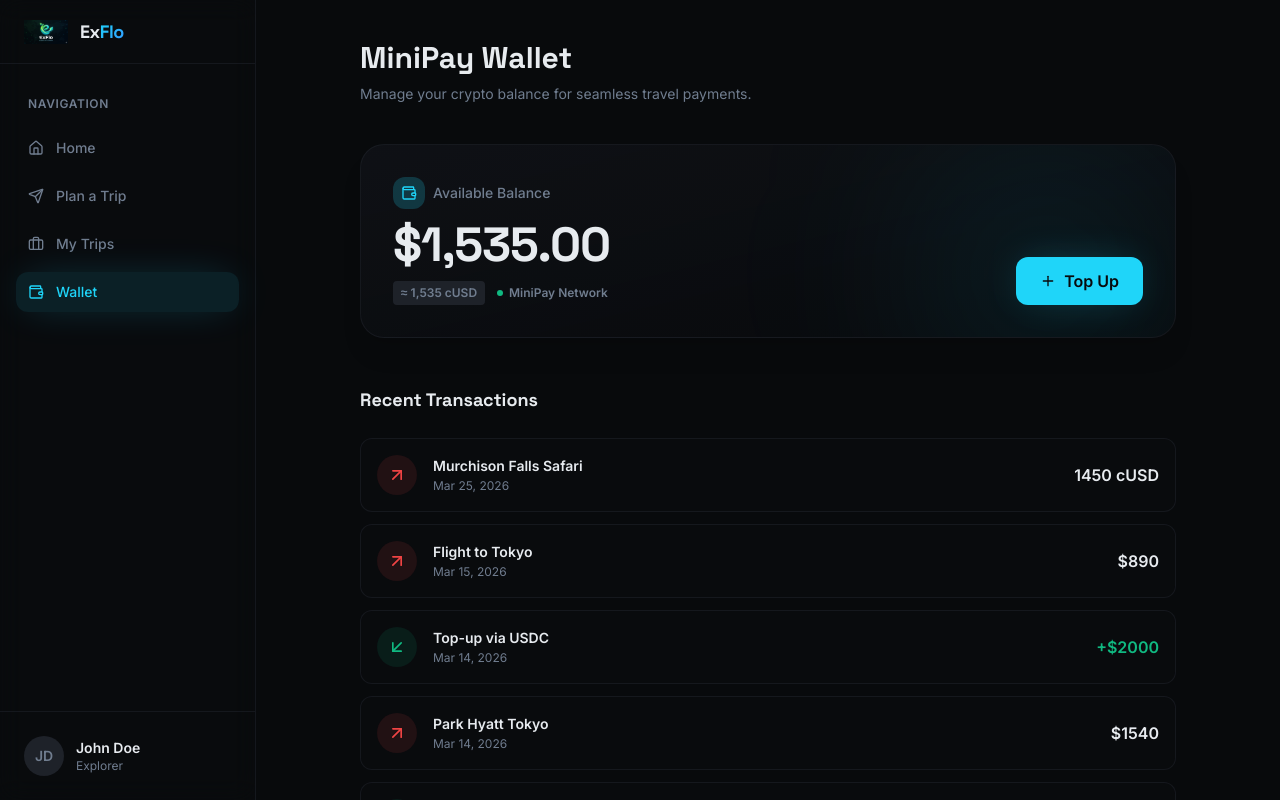
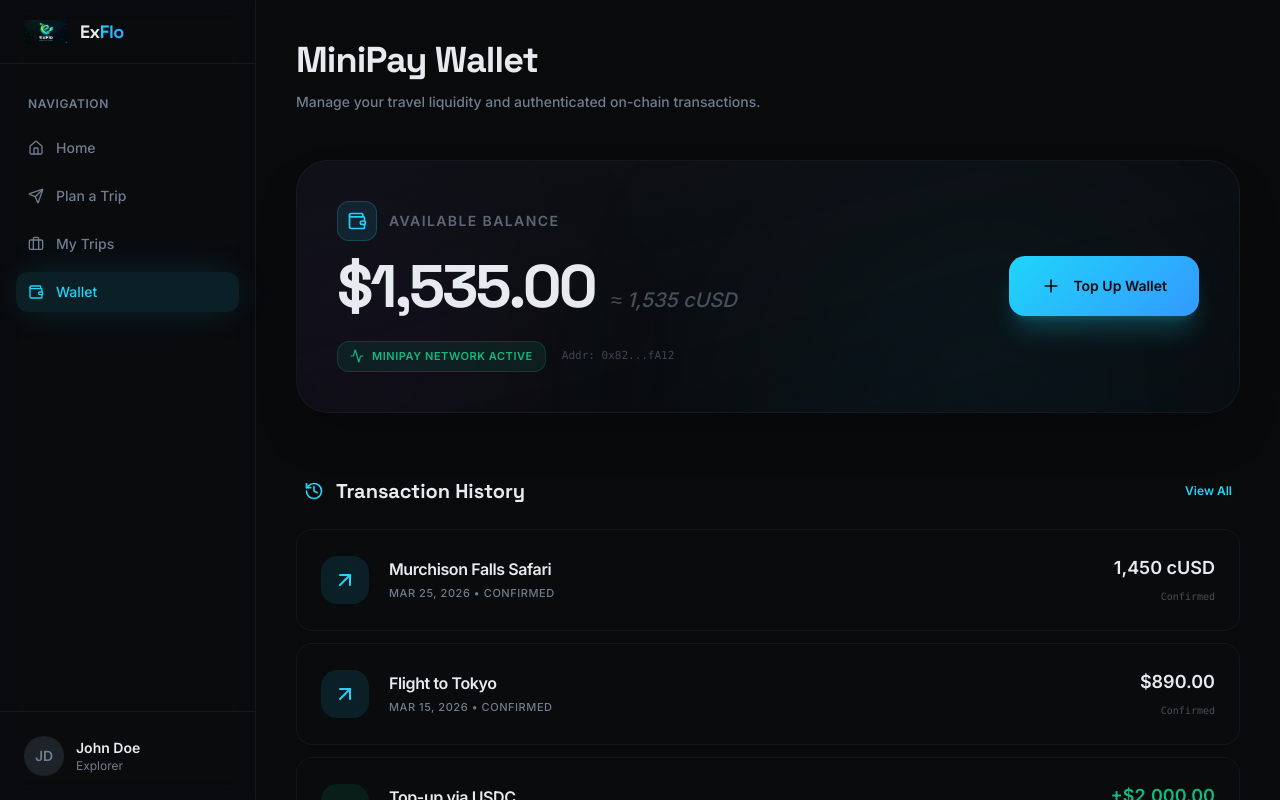
Before and after one commit to EGABO-TECH/ExFlo, a React (Vite) app: page /ExFlo/wallet in a window 1280 px wide. Built offline with nearby package versions, Linux system fonts and the light colour scheme; the HTML template or start-up script is replaced by a standard one.

Commit message:
feat: exhaustive 1:1 parity final push - sidebar, trips, and wallet sync

```diff
--- a/src/pages/Plan.tsx
+++ b/src/pages/Plan.tsx
@@ -177,7 +177,7 @@
             <h1 className="font-display font-bold text-foreground leading-tight">AI Pilot</h1>
             <p className="flex items-center gap-1.5 text-[10px] font-semibold text-muted-foreground uppercase tracking-wider">
               <span className="h-1.5 w-1.5 rounded-full bg-emerald-500 animate-pulse" />
-              Agentic Node Online
+              Online — Ready to plan
             </p>
           </div>
         </div>
@@ -314,7 +314,7 @@
                   }
                 }}
                 disabled={isTyping || showCheckout}
-                placeholder="Tell the AI Pilot your travel dreams..."
+                placeholder="Tell me where you want to go..."
                 className="flex-1 bg-transparent border-none outline-none py-3.5 text-[15px] resize-none max-h-32 text-foreground placeholder:text-muted-foreground/60 leading-relaxed scrollbar-hide"
               />
               <button
--- a/src/pages/Trips.tsx
+++ b/src/pages/Trips.tsx
@@ -1,79 +1,100 @@
-import { MapPin } from "lucide-react";
+import { MapPin, Calendar, CreditCard } from "lucide-react";
+import { motion } from "framer-motion";
 
 export default function Trips() {
   const trips = [
     {
       destination: "Uganda Safari",
       dates: "Oct 12 – Oct 17, 2026",
-      cost: "1450 cUSD",
+      cost: "1,450 cUSD",
       status: "active",
+      id: "TRP-UG502"
     },
     {
       destination: "Tokyo, Japan",
       dates: "Apr 15 – Apr 22, 2026",
-      cost: "$2840",
+      cost: "$2,840",
       status: "active",
+      id: "TRP-TYO10"
     },
     {
       destination: "Barcelona, Spain",
       dates: "May 10 – May 16, 2026",
-      cost: "$1920",
+      cost: "$1,920",
       status: "upcoming",
+      id: "TRP-BCN04"
     },
     {
       destination: "Bali, Indonesia",
       dates: "Feb 1 – Feb 10, 2026",
-      cost: "$2150",
+      cost: "$2,150",
       status: "completed",
+      id: "TRP-BAL88"
     },
   ];
 
   return (
-    <div className="p-6 md:p-10 max-w-4xl mx-auto">
-      <div className="mb-10">
-        <h1 className="font-display text-3xl font-bold mb-2">My Trips</h1>
-        <p className="text-muted-foreground text-sm">
-          Your AI Pilot is monitoring all active journeys.
+    <div className="p-6 md:p-10 max-w-5xl mx-auto py-16">
+      <div className="mb-12">
+        <h1 className="font-display text-4xl font-bold mb-3 tracking-tight">My Trips</h1>
+        <p className="text-muted-foreground text-sm font-medium">
+          Your AI Pilot is monitoring all active journeys and upcoming Flows.
         </p>
       </div>
 
-      <div className="flex flex-col gap-4">
+      <div className="grid grid-cols-1 gap-6">
         {trips.map((trip, i) => (
-          <div
+          <motion.div
             key={i}
-            className="group relative rounded-2xl border border-border/50 bg-card/30 backdrop-blur-sm p-6 transition-all hover:bg-card/50 hover:border-border"
+            initial={{ opacity: 0, y: 20 }}
+            animate={{ opacity: 1, y: 0 }}
+            transition={{ delay: i * 0.1 }}
+            className="group relative rounded-[28px] border border-border/40 bg-card/40 backdrop-blur-xl p-8 transition-all hover:bg-card/60 hover:border-primary/20 shadow-sm"
           >
-            <div className="flex flex-col sm:flex-row sm:items-center justify-between gap-4">
-              <div className="flex items-start gap-4">
-                <div className="h-10 w-10 rounded-xl bg-primary/10 flex items-center justify-center shrink-0">
-                  <MapPin className="h-5 w-5 text-primary" />
+            <div className="flex flex-col lg:flex-row lg:items-center justify-between gap-8">
+              <div className="flex items-start gap-6">
+                <div className="h-14 w-14 rounded-2xl bg-primary/10 flex items-center justify-center shrink-0 border border-primary/20 group-hover:bg-primary/20 transition-colors">
+                  <MapPin className="h-7 w-7 text-primary" />
                 </div>
                 <div>
-                  <h3 className="font-display text-xl font-bold text-foreground">
+                  <div className="flex items-center gap-3 mb-1">
+                    <h3 className="font-display text-2xl font-bold text-foreground">
                         {trip.destination}
                     </h3>
-                  <p className="text-sm text-muted-foreground mt-1">
-                    {trip.dates}
-                  </p>
-                </div>
-              </div>
-
-              <div className="flex sm:flex-col items-center sm:items-end justify-between sm:justify-center gap-2 border-t border-border/50 sm:border-0 pt-4 sm:pt-0 mt-2 sm:mt-0">
                     <span
-                  className={`px-3 py-1 rounded-full text-xs font-semibold ${
+                      className={`px-3 py-1 rounded-full text-[10px] font-bold uppercase tracking-wider border ${
                         trip.status === "active"
-                      ? "bg-emerald-500/10 text-emerald-500 border border-emerald-500/20"
+                          ? "bg-emerald-500/10 text-emerald-500 border-emerald-500/20"
                           : trip.status === "upcoming"
-                      ? "bg-blue-500/10 text-blue-500 border border-blue-500/20"
-                      : "bg-secondary text-muted-foreground border border-border/50"
+                          ? "bg-blue-500/10 text-blue-500 border-blue-500/20"
+                          : "bg-secondary/50 text-muted-foreground border-border/50"
                       }`}
                     >
                       {trip.status}
                     </span>
-                <span className="font-bold text-lg">{trip.cost}</span>
+                  </div>
+                  <div className="flex flex-wrap gap-5 mt-3 text-sm text-muted-foreground font-medium">
+                    <div className="flex items-center gap-2">
+                      <Calendar className="h-4 w-4 text-primary/60" /> {trip.dates}
+                    </div>
+                    <div className="flex items-center gap-2">
+                        <span className="text-[10px] font-mono opacity-50">ID: {trip.id}</span>
                     </div>
                   </div>
                 </div>
+              </div>
+
+              <div className="flex items-center justify-between lg:justify-end gap-10 pt-6 lg:pt-0 border-t lg:border-t-0 border-border/20">
+                <div className="text-right">
+                  <p className="text-[10px] font-bold text-muted-foreground uppercase tracking-widest mb-1">Total Cost</p>
+                  <p className="text-2xl font-display font-bold text-foreground">{trip.cost}</p>
+                </div>
+                <button className="h-12 px-6 rounded-xl bg-secondary/50 border border-border/50 text-xs font-bold hover:bg-primary hover:text-primary-foreground hover:border-primary transition-all">
+                    Manage Flow
+                </button>
+              </div>
+            </div>
+          </motion.div>
         ))}
       </div>
     </div>
--- a/src/pages/Wallet.tsx
+++ b/src/pages/Wallet.tsx
@@ -1,101 +1,130 @@
-import { Wallet as WalletIcon, ArrowUpRight, ArrowDownLeft, Plus } from "lucide-react";
+import { Wallet as WalletIcon, ArrowUpRight, ArrowDownLeft, Plus, History, Activity } from "lucide-react";
+import { motion } from "framer-motion";
 
 export default function Wallet() {
   const transactions = [
     {
       title: "Murchison Falls Safari",
       date: "Mar 25, 2026",
-      amount: "1450 cUSD",
+      amount: "1,450 cUSD",
       type: "out",
+      status: "Confirmed"
     },
     {
       title: "Flight to Tokyo",
       date: "Mar 15, 2026",
-      amount: "$890",
+      amount: "$890.00",
       type: "out",
+      status: "Confirmed"
     },
     {
       title: "Top-up via USDC",
       date: "Mar 14, 2026",
-      amount: "+$2000",
+      amount: "+$2,000.00",
       type: "in",
+      status: "Completed"
     },
     {
       title: "Park Hyatt Tokyo",
       date: "Mar 14, 2026",
-      amount: "$1540",
+      amount: "$1,540.00",
       type: "out",
+      status: "Confirmed"
     },
     {
       title: "Top-up via cUSD",
       date: "Mar 10, 2026",
-      amount: "+$1500",
+      amount: "+$1,500.00",
       type: "in",
+      status: "Completed"
     },
   ];
 
   return (
-    <div className="p-6 md:p-10 max-w-4xl mx-auto">
-      <div className="mb-10">
-        <h1 className="font-display text-3xl font-bold mb-2">MiniPay Wallet</h1>
-        <p className="text-muted-foreground text-sm">
-          Manage your crypto balance for seamless travel payments.
+    <div className="p-6 md:p-10 max-w-5xl mx-auto py-16">
+      <div className="mb-12">
+        <h1 className="font-display text-4xl font-bold mb-3 tracking-tight">MiniPay Wallet</h1>
+        <p className="text-muted-foreground text-sm font-medium">
+          Manage your travel liquidity and authenticated on-chain transactions.
         </p>
       </div>
 
-      {/* Balance Card */}
-      <div className="rounded-3xl bg-gradient-to-br from-card/80 to-background border border-border/50 p-8 shadow-xl relative overflow-hidden mb-12">
-        <div className="absolute top-0 right-0 w-64 h-64 bg-primary/10 blur-[100px] rounded-full pointer-events-none" />
+      {/* Balance Card - Refined Parity */}
+      <motion.div
+        initial={{ opacity: 0, y: 20 }}
+        animate={{ opacity: 1, y: 0 }}
+        className="rounded-[32px] bg-gradient-to-br from-card/80 via-card/40 to-background border border-border/50 p-10 shadow-2xl relative overflow-hidden mb-16"
+      >
+        <div className="absolute top-0 right-0 w-[500px] h-[500px] bg-primary/5 blur-[120px] rounded-full pointer-events-none" />
+        <div className="absolute -bottom-20 -left-20 w-[300px] h-[300px] bg-purple-500/5 blur-[100px] rounded-full pointer-events-none" />
 
-        <div className="flex flex-col sm:flex-row gap-6 justify-between items-start sm:items-end relative z-10">
+        <div className="flex flex-col lg:flex-row gap-10 justify-between items-start lg:items-center relative z-10">
           <div>
-            <div className="flex items-center gap-2 text-muted-foreground mb-3">
-              <div className="h-8 w-8 rounded-lg bg-primary/20 flex items-center justify-center">
-                <WalletIcon className="h-4 w-4 text-primary" />
+            <div className="flex items-center gap-3 text-muted-foreground mb-4">
+              <div className="h-10 w-10 rounded-xl bg-primary/10 flex items-center justify-center border border-primary/20">
+                <WalletIcon className="h-5 w-5 text-primary" />
               </div>
-              <span className="text-sm font-medium">Available Balance</span>
+              <span className="text-sm font-bold uppercase tracking-widest opacity-80">Available Balance</span>
             </div>
-            <div className="font-display text-5xl font-bold tracking-tight text-foreground">
-              $1,535.00
+            <div className="flex items-baseline gap-4">
+                <div className="font-display text-6xl font-bold tracking-tighter text-foreground">
+                    $1,535.00
+                </div>
+                <div className="text-xl font-medium text-muted-foreground opacity-60 italic">
+                    ≈ 1,535 cUSD
+                </div>
             </div>
-            <div className="flex items-center gap-3 mt-3 text-xs font-semibold text-muted-foreground">
-              <span className="px-2 py-1 rounded bg-secondary">≈ 1,535 cUSD</span>
-              <span className="flex items-center gap-1.5">
-                <span className="h-1.5 w-1.5 rounded-full bg-emerald-500" /> MiniPay Network
-              </span>
+            <div className="flex items-center gap-4 mt-6">
+                <div className="flex items-center gap-2 px-3 py-1.5 rounded-lg bg-emerald-500/10 border border-emerald-500/20">
+                    <Activity className="h-3.5 w-3.5 text-emerald-500" />
+                    <span className="text-[11px] font-bold text-emerald-500 uppercase tracking-wider">MiniPay Network Active</span>
+                </div>
+                <span className="text-[11px] font-mono text-muted-foreground opacity-50">Addr: 0x82...fA12</span>
             </div>
           </div>
 
-          <button className="flex items-center gap-2 bg-primary text-primary-foreground px-6 py-3 rounded-xl font-bold hover:opacity-90 transition-opacity glow-primary w-full sm:w-auto justify-center">
-            <Plus className="h-4 w-4" /> Top Up
+          <button className="flex items-center gap-3 bg-gradient-primary text-primary-foreground px-8 py-5 rounded-2xl font-bold text-sm shadow-xl shadow-primary/20 hover:scale-[1.02] transition-all active:scale-[0.98] w-full lg:w-auto justify-center">
+            <Plus className="h-5 w-5" /> Top Up Wallet
           </button>
         </div>
-      </div>
+      </motion.div>
 
-      {/* Transactions */}
-      <div>
-        <h3 className="font-bold text-lg mb-6 flex items-center gap-2">
-          Recent Transactions
-        </h3>
+      {/* Transactions - Full Parity List */}
+      <div className="space-y-6">
+        <div className="flex items-center justify-between px-2">
+            <h3 className="font-display text-xl font-bold flex items-center gap-3">
+                <History className="h-5 w-5 text-primary" /> Transaction History
+            </h3>
+            <button className="text-xs font-bold text-primary hover:underline">View All</button>
+        </div>
 
-        <div className="flex flex-col gap-3">
+        <div className="grid grid-cols-1 gap-3">
           {transactions.map((tx, i) => (
-            <div key={i} className="flex items-center justify-between p-4 rounded-xl border border-border/50 bg-card/20 hover:bg-card/40 transition-colors">
-              <div className="flex items-center gap-4">
-                <div className={`h-10 w-10 rounded-full flex items-center justify-center ${
-                  tx.type === 'in' ? 'bg-emerald-500/10 text-emerald-500' : 'bg-red-500/10 text-red-500'
+            <motion.div
+                key={i}
+                initial={{ opacity: 0, x: -10 }}
+                animate={{ opacity: 1, x: 0 }}
+                transition={{ delay: i * 0.05 }}
+                className="flex items-center justify-between p-6 rounded-2xl border border-border/40 bg-card/20 hover:bg-card/40 hover:border-border/60 transition-all group"
+            >
+              <div className="flex items-center gap-5">
+                <div className={`h-12 w-12 rounded-2xl flex items-center justify-center transition-transform group-hover:scale-110 ${
+                  tx.type === 'in' ? 'bg-emerald-500/10 text-emerald-500' : 'bg-primary/10 text-primary uppercase'
                 }`}>
-                  {tx.type === 'in' ? <ArrowDownLeft className="h-5 w-5" /> : <ArrowUpRight className="h-5 w-5" />}
+                  {tx.type === 'in' ? <ArrowDownLeft className="h-6 w-6" /> : <ArrowUpRight className="h-6 w-6" />}
                 </div>
                 <div>
-                  <p className="font-semibold text-sm">{tx.title}</p>
-                  <p className="text-xs text-muted-foreground mt-0.5">{tx.date}</p>
+                  <p className="font-bold text-foreground tracking-tight">{tx.title}</p>
+                  <p className="text-[11px] text-muted-foreground font-medium mt-1 uppercase tracking-wider">{tx.date} • {tx.status}</p>
                 </div>
               </div>
-              <div className={`font-bold ${tx.type === 'in' ? 'text-emerald-500' : 'text-foreground'}`}>
-                {tx.amount}
+              <div className="text-right">
+                <p className={`text-lg font-bold ${tx.type === 'in' ? 'text-emerald-500' : 'text-foreground'}`}>
+                    {tx.amount}
+                </p>
+                <span className="text-[10px] font-mono opacity-30">Confirmed</span>
               </div>
-            </div>
+            </motion.div>
           ))}
         </div>
       </div>
```
Lines whose indentation alone changed are shown as unchanged.
